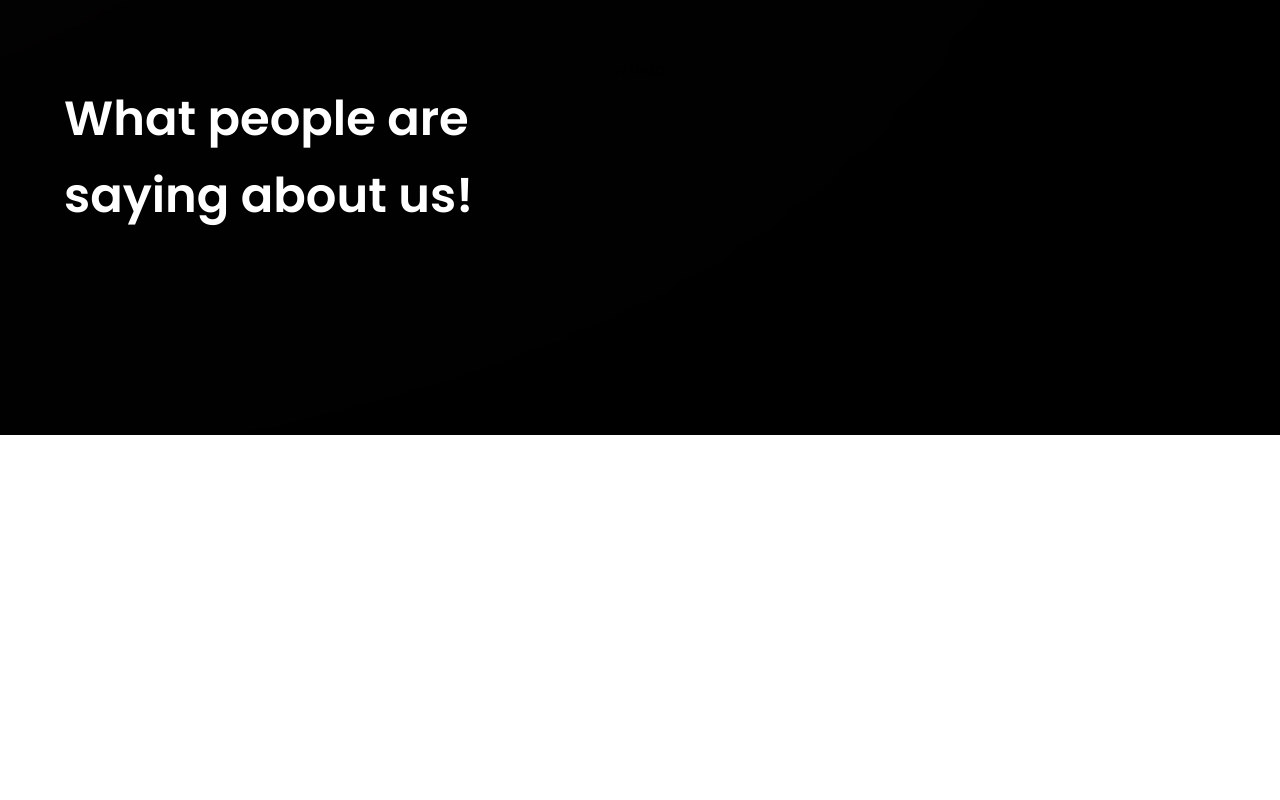
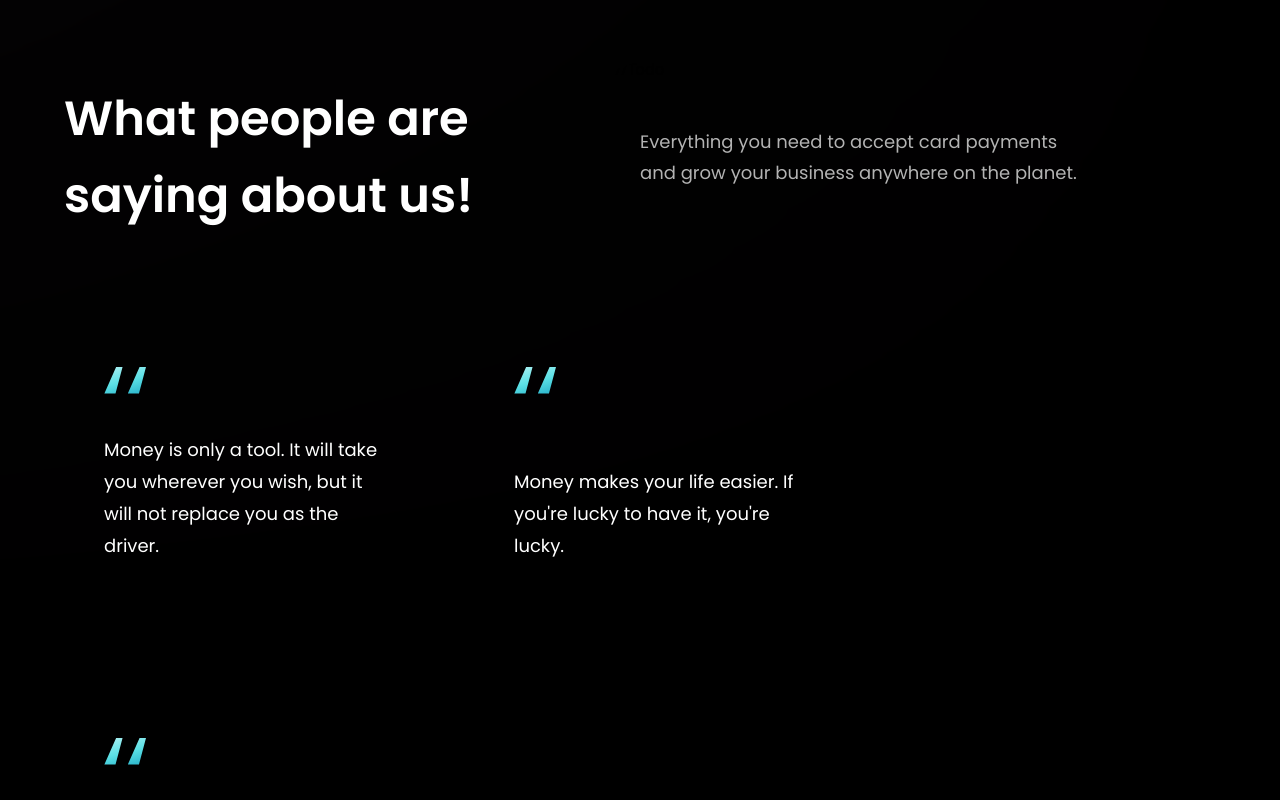
Before and after one commit to ArmanTalebi/cnbc_bank, a React (Vite) app: page / in a window 1280 px wide. Shown: the part 2840-3640 px from the top of the page. Before the commit the page ends 3275 px from the top, so only its background shows below. Built offline with nearby package versions, Linux system fonts and the light colour scheme.

Commit message:
tesmonial and feedback cards completely added

```diff
--- a/src/Components/FeedBack.jsx
+++ b/src/Components/FeedBack.jsx
@@ -1,7 +1,17 @@
 import React from "react";
+import { quotes } from "../assets";
 
-const FeedBack = () => {
-  return <div>FeedBack</div>;
-};
+const FeedBack = ({ content, name, title, img }) => (
+  <div className="flex justify-between flex-col px-10 py-12 rounded-[20px] max-w-[370px] md:mr-10 sm:mr-5 mr-0 my-5 feedback-card ">
+    <img
+      src={quotes}
+      alt="double_quotes"
+      className="w-[42px] h-[27px] object-contain"
+    />
+    <p className="font-poppins font-normal text-[18px] leading-[32px] text-white my-10">
+      {content}
+    </p>
+  </div>
+);
 
 export default FeedBack;
--- a/src/Components/Testimonials.jsx
+++ b/src/Components/Testimonials.jsx
@@ -13,6 +13,17 @@
       <h1 className={styles.heading2}>
         What people are <br className="sm:block hidden" /> saying about us!
       </h1>
+      <div className="w-full md:mt-0 mt-6">
+        <p className={`${styles.paragraph} text-left max-w-[450px]`}>
+          Everything you need to accept card payments and grow your business
+          anywhere on the planet.
+        </p>
+      </div>
+    </div>
+    <div className="flex flex-wrap sm:justify-start justify-center feedback-container relative z-[1]">
+      {feedback.map((card) => (
+        <Feedback key={card.id} {...card} /> //? what is last paragraph for?
+      ))}
     </div>
   </section>
 );
```
